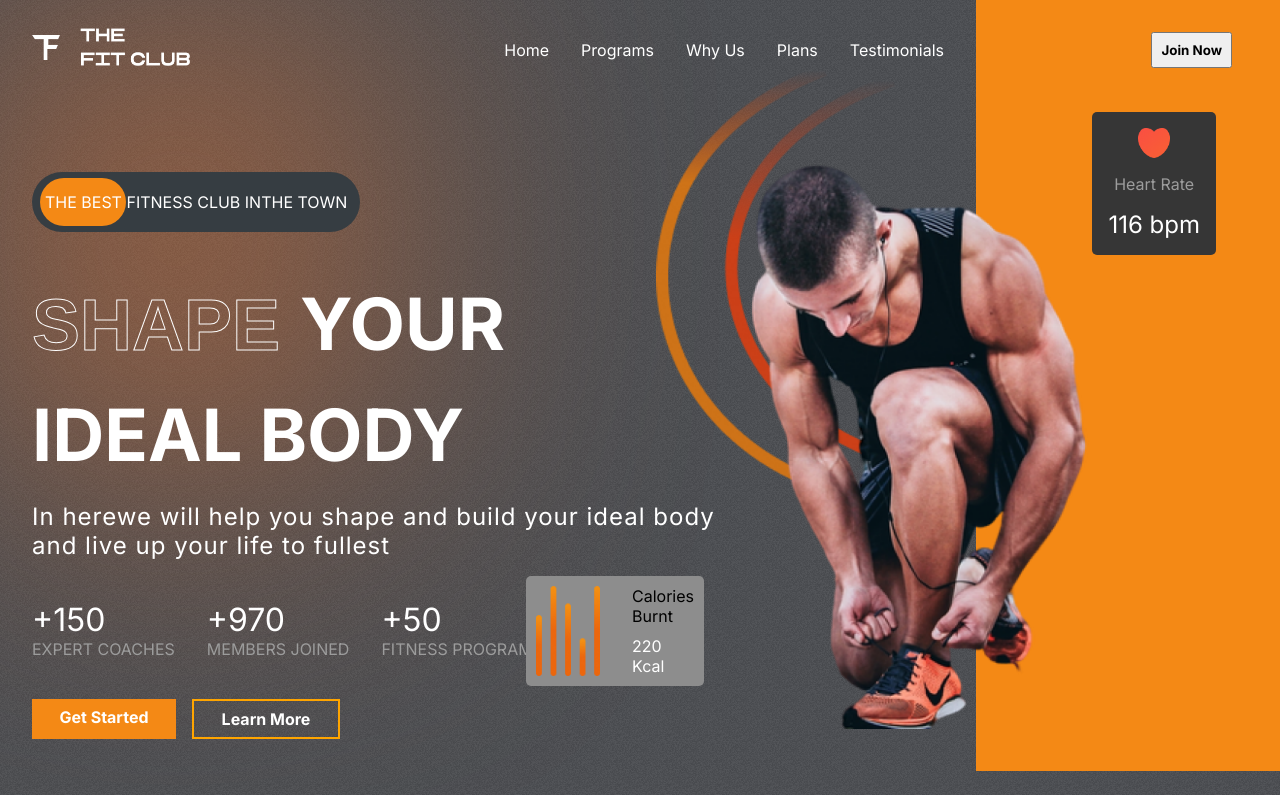
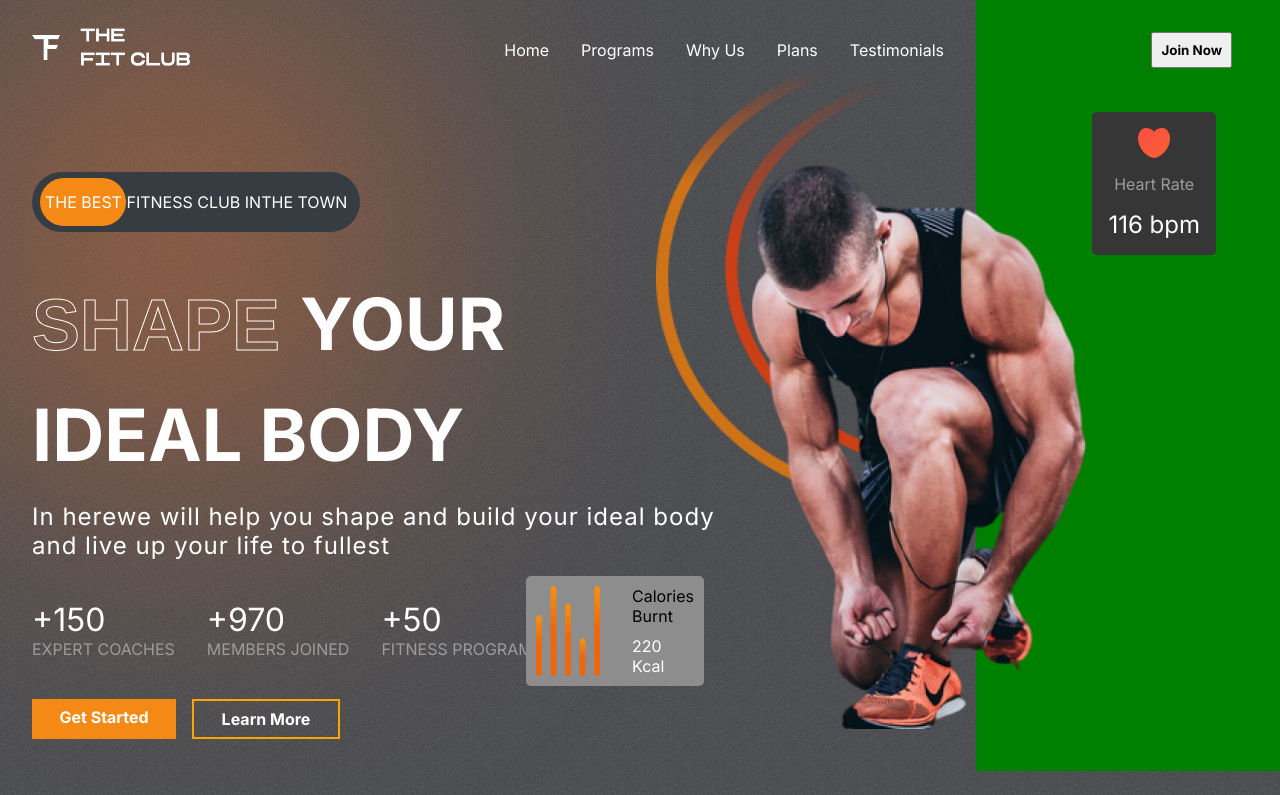
Before and after one commit to manik25022002/gym_website, a React (Create React App) app: page / in a window 1280 px wide. Shown: the top 795 px of the page. Built offline with nearby package versions, Linux system fonts and the light colour scheme.

Commit message:
2nd commit

```diff
--- a/src/Components/header/Header.jsx
+++ b/src/Components/header/Header.jsx
@@ -2,7 +2,7 @@ import './header.css'
 import Logo from '../../assets/logo.png'
 import Bars from '../../assets/bars.png'
 import { useState } from 'react';
-import {Link} from "react-scroll";
+// import {Link} from "react-scroll";
 const Header = () => {
 
     const mobile = window.innerWidth <= 768 ? true : false;
--- a/src/Components/hero/hero.css
+++ b/src/Components/hero/hero.css
@@ -16,7 +16,8 @@
 .right-h {
     flex: 1;
     position: relative;
-    background-color: var(--orange);
+    /* background-color: var(--orange); */
+    background-color: green;
 }
 
 .the-best-ad {
--- a/src/Components/programs/programs.css
+++ b/src/Components/programs/programs.css
@@ -14,10 +14,6 @@
     text-transform: uppercase;
     font-style: italic;
 }
-.program-categories{
-    display: flex;
-    gap: 1rem;
-}
 .category{
     display: flex;
     flex-direction: column;
@@ -27,6 +23,11 @@
     color: white;
     justify-content: space-between;
 }
+.program-categories{
+    display: flex;
+    gap: 1rem;
+}
+
 .category>:nth-child(1){
     width: 2rem;
     height: 2rem;
```
Also changed, not shown: src/Components/reasons/Reasons.jsx (line endings or trailing spaces).
